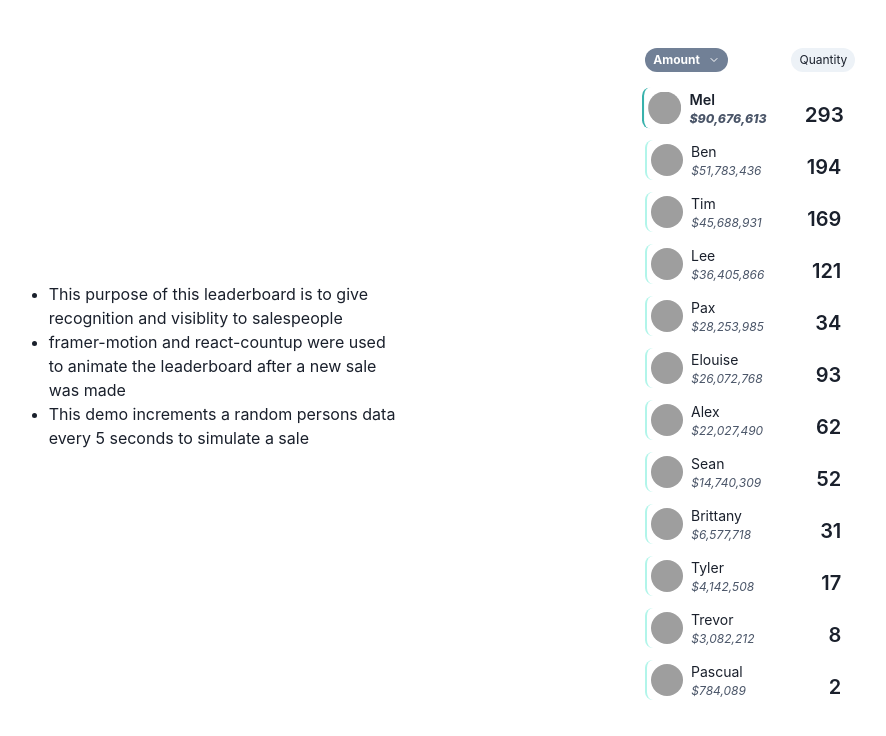
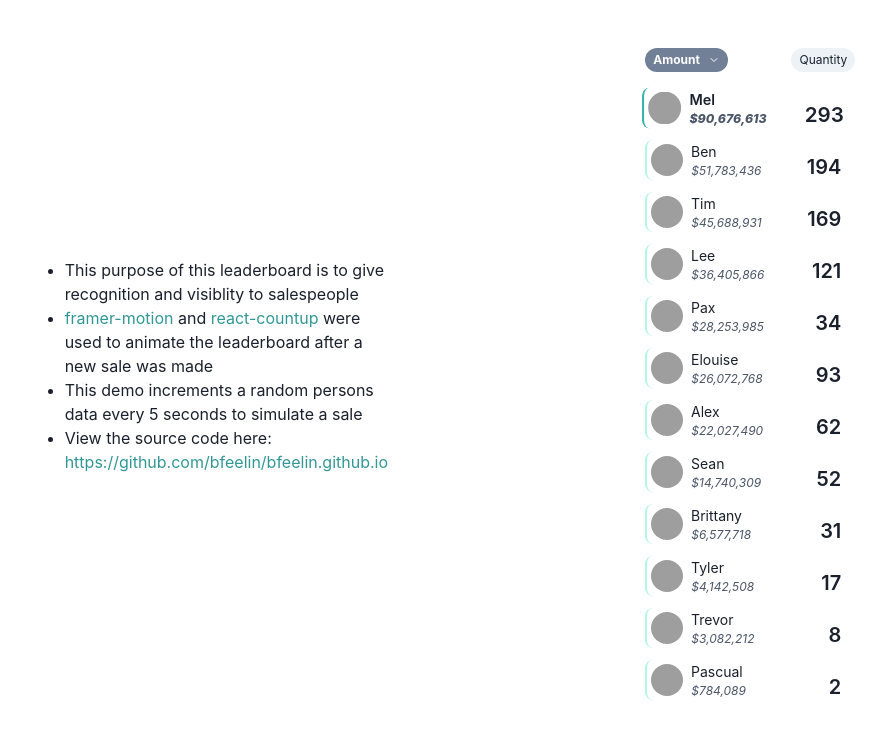
Before and after one commit to bfeelin/bfeelin.github.io, a React (Create React App) app: page / in a window 1280 px wide. Shown: the top 736 px of the page, without its empty margins (178-1064 px from the left). Built offline with nearby package versions, Linux system fonts and the light colour scheme; grey boxes are pictures that could not be loaded.

Commit message:
Added styling to links, added link to repo

```diff
--- a/src/App.js
+++ b/src/App.js
@@ -1,4 +1,4 @@
-import { Center, Text, Flex, Spinner } from '@chakra-ui/react';
+import { Center, Text, Flex, Spinner, UnorderedList, ListItem, Link } from '@chakra-ui/react';
 import Leaderboard from './Leaderboard/Leaderboard';
 import { useState, useEffect, useCallback } from 'react';
 import data from './Leaderboard/data.json'
@@ -39,16 +39,19 @@ function App(  ) {
       <>
         <Flex flexDir={'row'} justify='space-evenly'>
           <Flex mt='auto' mb='auto' maxW='350px' justify='center'>
-            <ul>
-              <li>
+            <UnorderedList>
+              <ListItem>
                   This purpose of this leaderboard is to give recognition and visiblity to salespeople
-              </li>
-              <li>
-               <a href='https://www.npmjs.com/package/framer-motion'>framer-motion</a> and <a href='https://www.npmjs.com/package/react-countup'>react-countup</a> were used
-              to animate the leaderboard after a new sale was made
-              </li>
-              <li>This demo increments a random persons data every 5 seconds to simulate a sale</li>
-            </ul>
+              </ListItem>
+              <ListItem>
+                <Link isExternal href='https://www.npmjs.com/package/framer-motion' color='teal.500'>framer-motion</Link> and
+                <Link isExternal href='https://www.npmjs.com/package/react-countup' color='teal.500'> react-countup</Link> were used
+                  to animate the leaderboard after a new sale was made
+              </ListItem>
+              <ListItem>This demo increments a random persons data every 5 seconds to simulate a sale</ListItem>
+              <ListItem>View the source code here: <Link isExternal href='https://github.com/bfeelin/bfeelin.github.io' color='teal.500'>https://github.com/bfeelin/bfeelin.github.io</Link></ListItem>
+
+            </UnorderedList>
           </Flex>
           <Leaderboard
               currentData={currentData}
```
